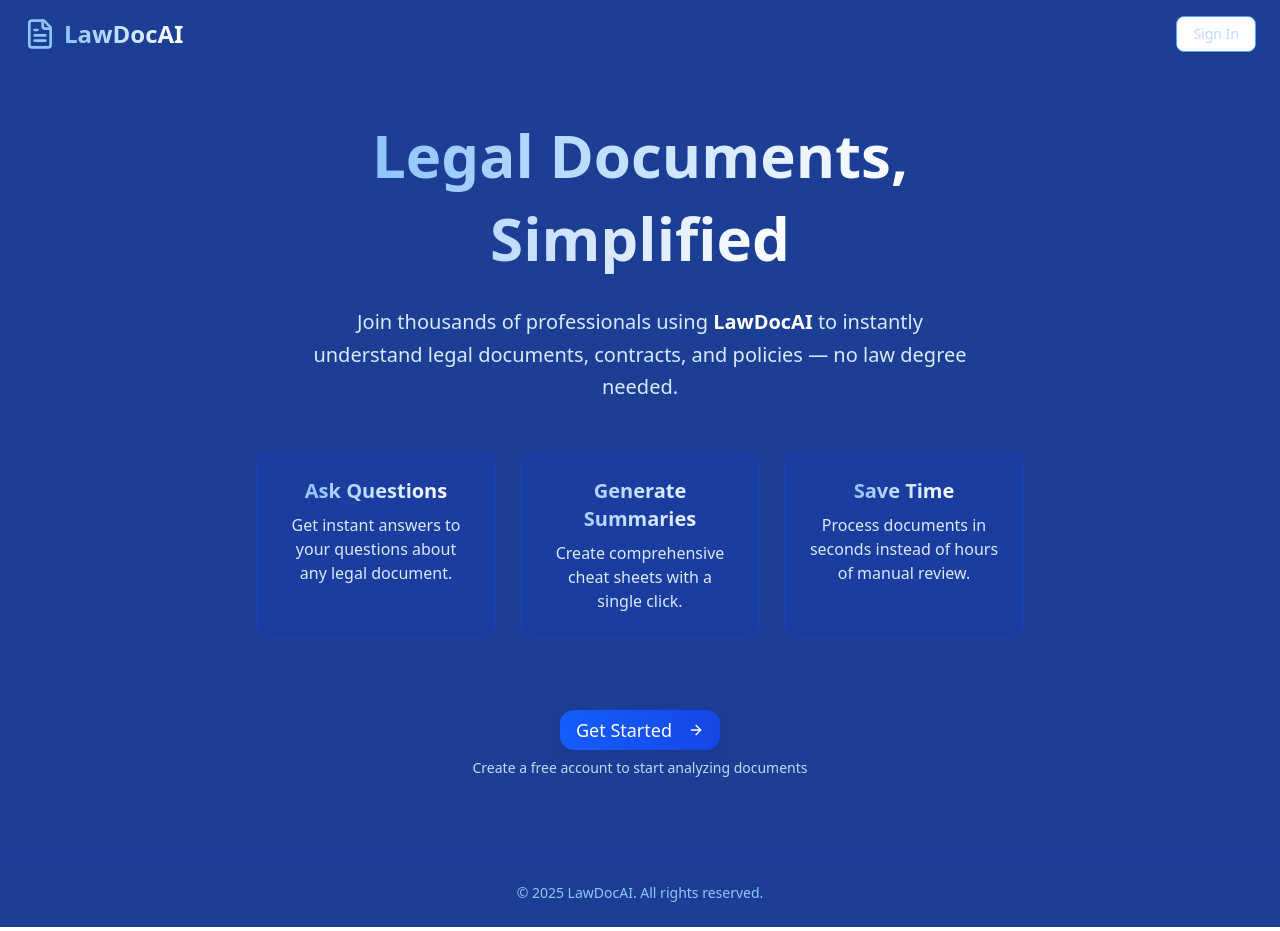
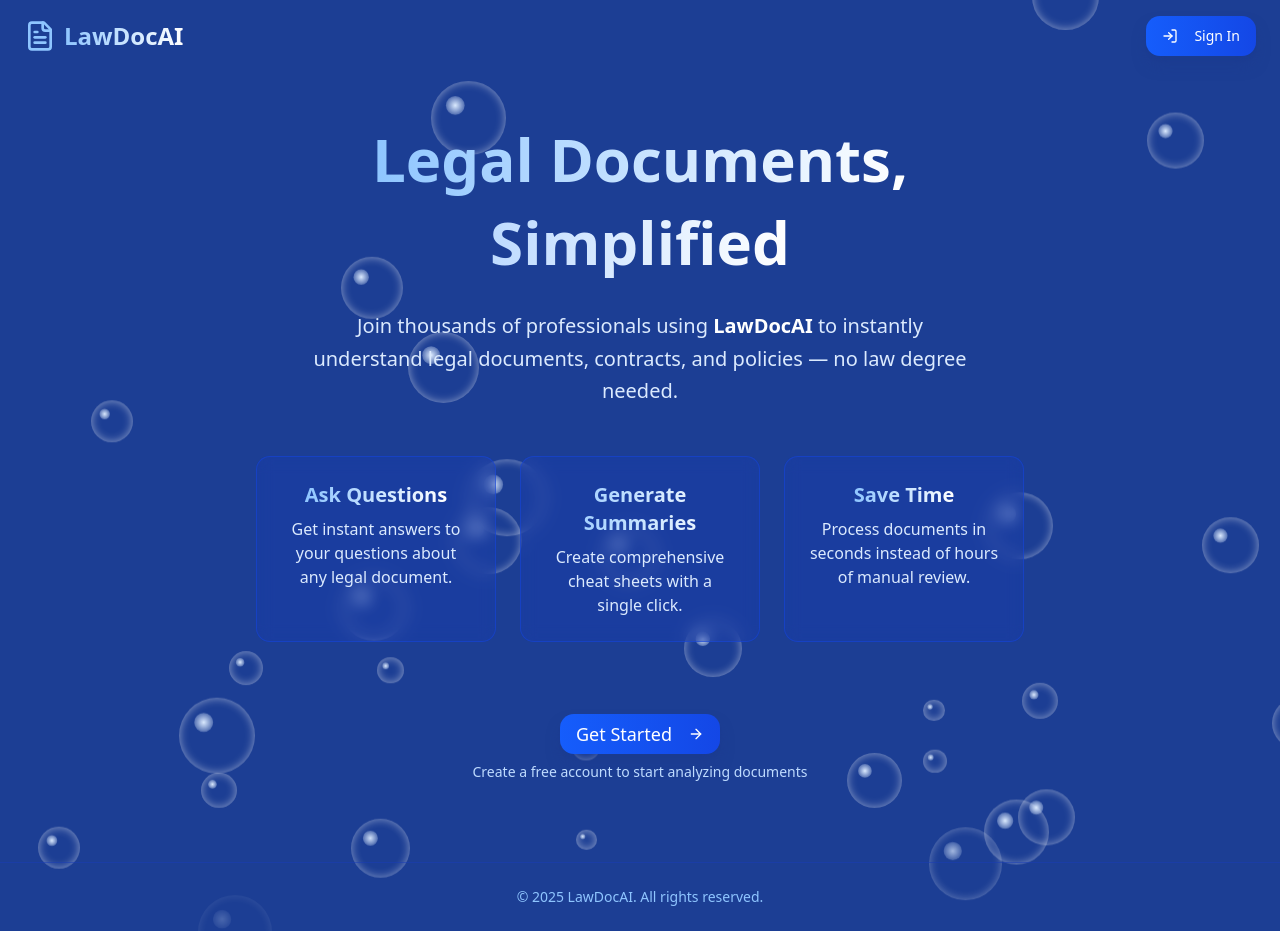
Before and after one commit to abdkhan-git/lawdoc-ai, a Next.js app: page / in a window 1280 px wide. Built offline with nearby package versions, Linux system fonts and the light colour scheme; no server answers.

Commit message:
BUBBLES!

```diff
--- a/src/app/page.tsx
+++ b/src/app/page.tsx
@@ -4,15 +4,39 @@
 import Link from "next/link";
 import { LogIn, FileText, ArrowRight } from "lucide-react";
 import FileUpload from "@/components/FileUpload";
+import "@/styles/bubbles.css";
 
 export default async function Home() {
   const { userId } = await auth();
   const isAuth = !!userId;
 
   return (
-    <div className="w-full min-h-screen bg-[#1c3e94] text-white overflow-x-hidden">
+    <div className="relative w-full min-h-screen bg-[#1c3e94] text-white overflow-x-hidden">
+      {/* Bubble Background */}
+      <div className="absolute inset-0 z-0 bubble-background">
+        {Array.from({ length: 30 }).map((_, i) => {
+          const size = Math.random() * 60 + 20; // Bubbles between 20px and 80px
+          const left = Math.random() * 100; // Random horizontal position
+          const animationDuration = Math.random() * 10 + 5; // 5s to 15s
+          return (
+            <span
+              key={i}
+              className="bubble"
+              style={{
+                width: `${size}px`,
+                height: `${size}px`,
+                left: `${left}%`,
+                bottom: `-${size}px`,
+                animation: `animate ${animationDuration}s linear infinite`,
+                animationDelay: `${Math.random() * 5}s`, // Staggered start
+              }}
+            />
+          );
+        })}
+      </div>
+
       {/* Navigation/Header */}
-      <header className="w-full py-4 px-6 flex justify-between items-center">
+      <header className="relative z-10 w-full py-4 px-6 flex justify-between items-center">
         <div className="flex items-center gap-2">
           <FileText className="w-8 h-8 text-blue-300" />
           <span className="text-2xl font-bold bg-clip-text text-transparent bg-gradient-to-r from-blue-300 to-white">
@@ -24,7 +48,11 @@
             <UserButton afterSignOutUrl="/" />
           ) : (
             <Link href="/sign-in">
-              <Button variant="outline" className="border-blue-400 text-blue-200 hover:bg-blue-800/40">
+              <Button
+                size="lg"
+                className="bg-gradient-to-r from-blue-600 to-blue-700 hover:from-blue-700 hover:to-blue-800 text-white px-6 py-3 rounded-xl shadow-lg shadow-blue-900/50 transition-all hover:shadow-xl"
+              >
+                <LogIn className="w-5 h-5 mr-2" />
                 Sign In
               </Button>
             </Link>
@@ -33,9 +61,9 @@
       </header>
 
       {/* Main Content */}
-      <main className="w-full px-4 py-8 md:py-12 flex flex-col items-center justify-center">
+      <main className="relative z-10 w-full px-4 py-8 md:py-12 flex flex-col items-center justify-center">
         <div className="max-w-3xl w-full text-center">
-          {/* Hero Section - Fixed typography with gradient text */}
+          {/* Hero Section */}
           <div className="mb-12">
             <h1 className="text-5xl md:text-6xl font-bold leading-[1.3] mb-0 bg-clip-text text-transparent bg-gradient-to-r from-blue-300 to-white inline-block">
               Legal Documents,
@@ -51,7 +79,7 @@
             </p>
           </div>
 
-          {/* Feature highlights with gradient accents */}
+          {/* Feature Highlights */}
           <div className="grid grid-cols-1 md:grid-cols-3 gap-4 md:gap-6 my-10">
             <div className="bg-blue-800/30 p-4 md:p-6 rounded-xl backdrop-blur-sm border border-blue-700/50">
               <h3 className="text-lg md:text-xl font-semibold mb-2 bg-clip-text text-transparent bg-gradient-to-r from-blue-300 to-white inline-block">Ask Questions</h3>
@@ -67,7 +95,7 @@
             </div>
           </div>
 
-          {/* Call to Action with gradient button */}
+          {/* Call to Action */}
           <div className="py-6 md:py-8">
             {isAuth ? (
               <div className="space-y-6">
@@ -100,7 +128,7 @@
       </main>
 
       {/* Footer */}
-      <footer className="w-full py-4 md:py-6 px-4 border-t border-blue-800/50 text-center text-blue-300 mt-auto">
+      <footer className="relative z-10 w-full py-4 md:py-6 px-4 border-t border-blue-800/50 text-center text-blue-300 mt-auto">
         <p className="text-sm">© {new Date().getFullYear()} LawDocAI. All rights reserved.</p>
       </footer>
     </div>
--- /dev/null
+++ b/src/styles/bubbles.css
@@ -0,0 +1,43 @@
+.bubble-background {
+    position: absolute;
+    top: 0;
+    left: 0;
+    width: 100%;
+    height: 100%;
+    overflow: hidden;
+  }
+
+  .bubble {
+    position: absolute;
+    background: transparent;
+    border-radius: 50%;
+    pointer-events: none;
+    box-shadow: inset 0 0 10px rgba(255, 255, 255, 0.5);
+  }
+
+  .bubble::before {
+    content: "";
+    position: absolute;
+    width: 100%;
+    height: 100%;
+    transform: scale(0.25) translate(-70%, -70%);
+    background: radial-gradient(#dbeafe, transparent);
+    border-radius: 50%;
+  }
+
+  @keyframes animate {
+    0% {
+      transform: translateY(0);
+      opacity: 0;
+    }
+    10% {
+      opacity: 1;
+    }
+    90% {
+      opacity: 1;
+    }
+    100% {
+      transform: translateY(-2000%);
+      opacity: 0;
+    }
+  }
```
